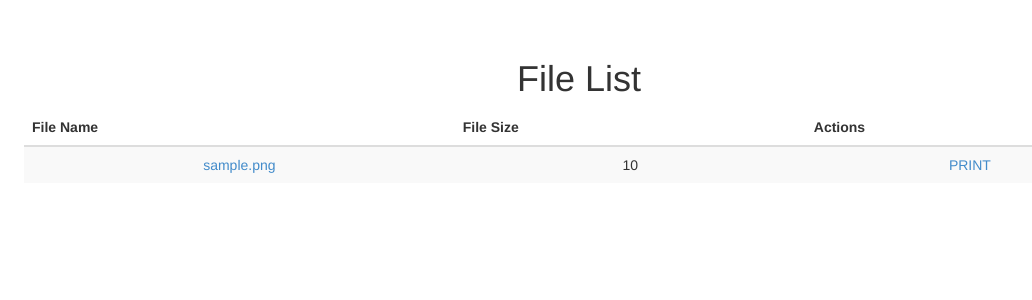
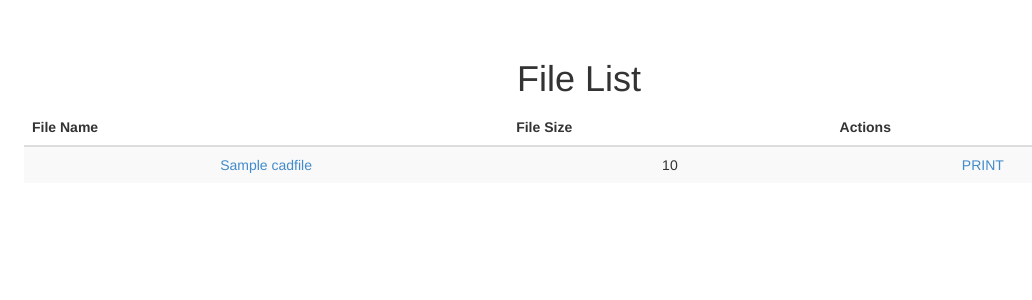
Before and after one commit to C-o-r-E/turboChef, a Django app: page /print/files/ in a window 1280 px wide. Shown: the part 51-351 px from the top of the page, without its empty margins (61-1093 px from the left). Run offline with Django 3.2, Linux system fonts and the light colour scheme; tables that the repository leaves empty hold one stand-in row (values such as "Sample post"); some libraries are stand-ins or nearby versions.

Commit message:
fix filename in template

```diff
--- a/webPrint/chefApp/templates/chefApp/file_list.html
+++ b/webPrint/chefApp/templates/chefApp/file_list.html
@@ -65,7 +65,7 @@
 
           {% for f in file_list %}
 	  <tr>
-            <td><a href="{{ f.cadfile.url }}">{{ f.cadfile.name }}</a></td>
+            <td><a href="{{ f.cadfile.url }}">{{ f.name }}</a></td>
 	    <td>{{ f.file_size }}</td>
 	    <td><a href="/print/printFile/{{ f.id }}/">PRINT</a></td>
 	  </tr>
```
